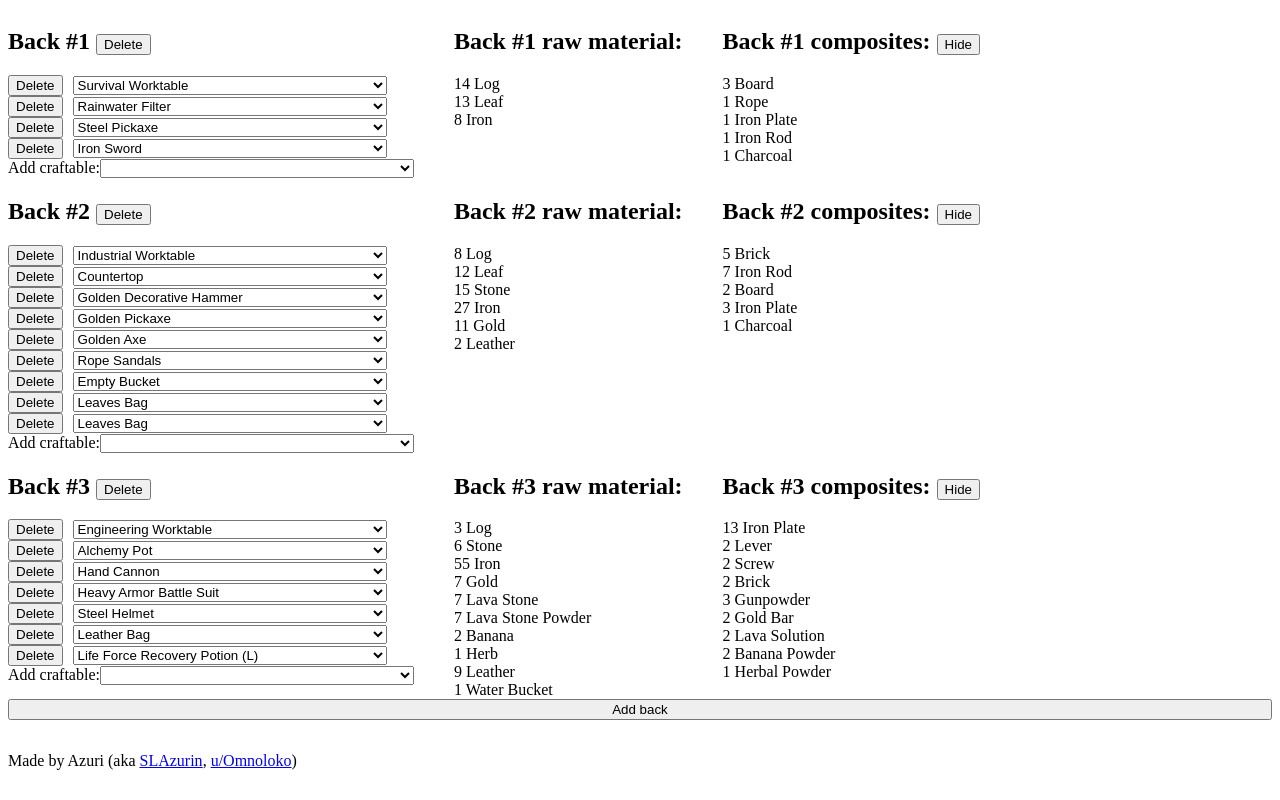
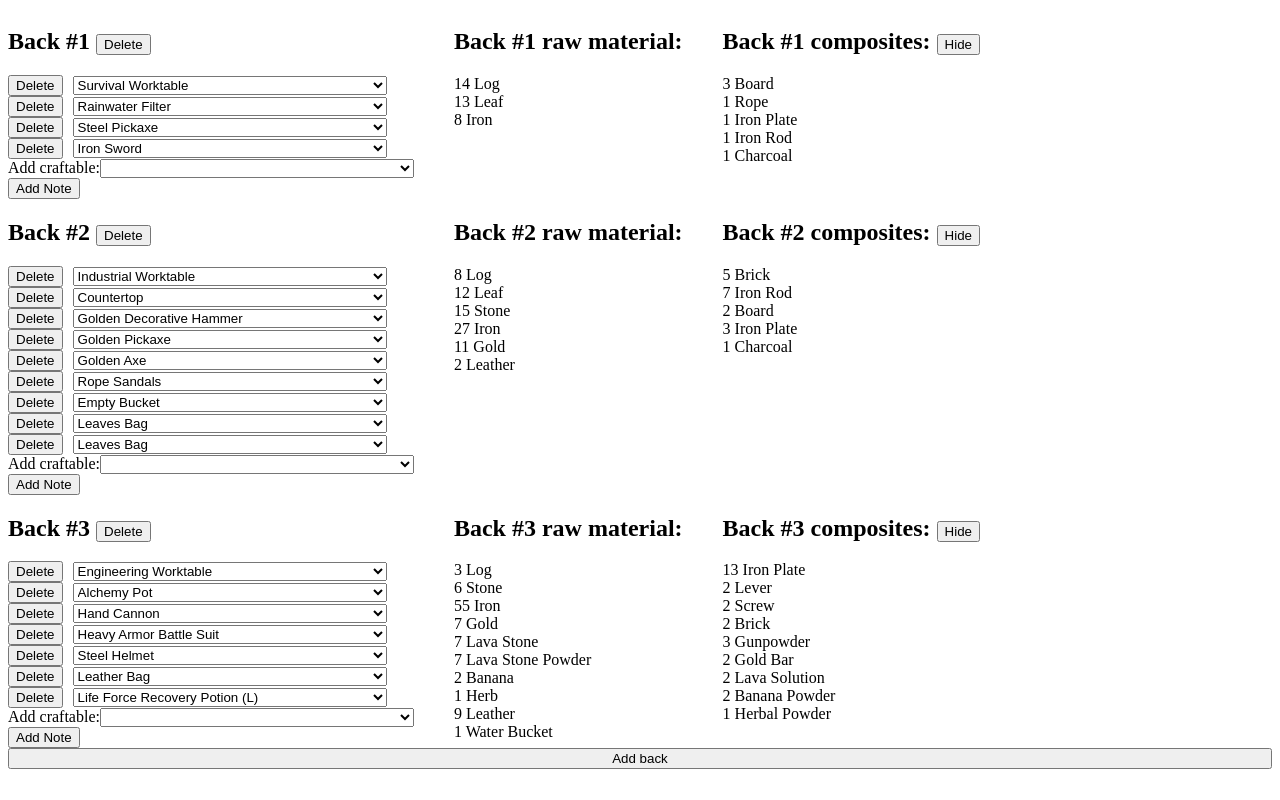
Before and after one commit to SLAzurin/misty-island-router, a React (Create React App) app: page / in a window 1280 px wide. Shown: the top 800 px of the page. Built offline with nearby package versions, Linux system fonts and the light colour scheme.

Commit message:
Add notes field

```diff
--- a/src/App.tsx
+++ b/src/App.tsx
@@ -33,25 +33,25 @@ function App() {
   const [showComposites, setShowComposites] = useState<boolean[]>([]);
 
   const addBack = () => {
-    let newBuild = JSON.parse(JSON.stringify(build)) as IBuild[];
+    let newBuild = [...build];
     newBuild.push({ craftables: [] });
     setBuild(newBuild);
   };
 
   const deleteBack = (backNummber: number) => {
-    let newBuild = JSON.parse(JSON.stringify(build)) as IBuild[];
+    let newBuild = [...build];
     newBuild.splice(backNummber, 1);
     setBuild(newBuild);
   };
 
   const addCraftable = (backNumber: number, craftableName: string) => {
-    let newBuild = JSON.parse(JSON.stringify(build)) as IBuild[];
+    let newBuild = [...build];
     newBuild[backNumber].craftables.push(craftableName);
     setBuild(newBuild);
   };
 
   const deleteCraftable = (backNumber: number, craftableIndex: number) => {
-    let newBuild = JSON.parse(JSON.stringify(build)) as IBuild[];
+    let newBuild = [...build];
     newBuild[backNumber].craftables.splice(craftableIndex, 1);
     setBuild(newBuild);
   };
@@ -61,7 +61,7 @@ function App() {
     craftableIndex: number,
     craftableName: string
   ) => {
-    let newBuild = JSON.parse(JSON.stringify(build)) as IBuild[];
+    let newBuild = [...build];
     newBuild[backNumber].craftables[craftableIndex] = craftableName;
     setBuild(newBuild);
   };
@@ -182,6 +182,37 @@ function App() {
                       );
                     })}
                 </select>
+                <div>
+                  {typeof back.note !== "undefined" && (
+                    <div>
+                      <textarea
+                        rows={4}
+                        style={{ width: "100%" }}
+                        onChange={(e) => {
+                          let newBuild = [...build];
+                          newBuild[backNumber].note = e.target.value;
+                          setBuild(newBuild);
+                        }}
+                        defaultValue={back.note}
+                      />
+                    </div>
+                  )}
+                  <button
+                    onClick={() => {
+                      let newBuild = [...build];
+                      if (typeof back.note === "undefined") {
+                        newBuild[backNumber].note = "";
+                      } else {
+                        delete newBuild[backNumber].note;
+                      }
+                      setBuild(newBuild);
+                    }}
+                  >
+                    {typeof back.note !== "undefined"
+                      ? "Delete Note"
+                      : "Add Note"}
+                  </button>
+                </div>
               </div>
               <div style={{ marginLeft: "40px" }}>
                 <h2>Back #{backNumber + 1} raw material:</h2>
@@ -205,9 +236,7 @@ function App() {
                     `Back #${backNumber + 1} composites: `}
                   <button
                     onClick={() => {
-                      let newShowComposites = JSON.parse(
-                        JSON.stringify(showComposites)
-                      );
+                      let newShowComposites = [...showComposites];
                       newShowComposites[backNumber] =
                         !showComposites[backNumber];
                       setShowComposites(newShowComposites);
```
